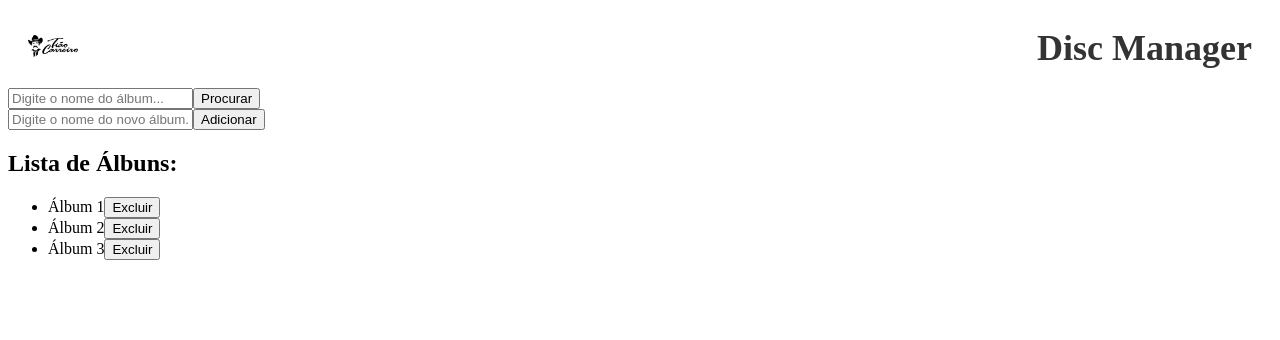
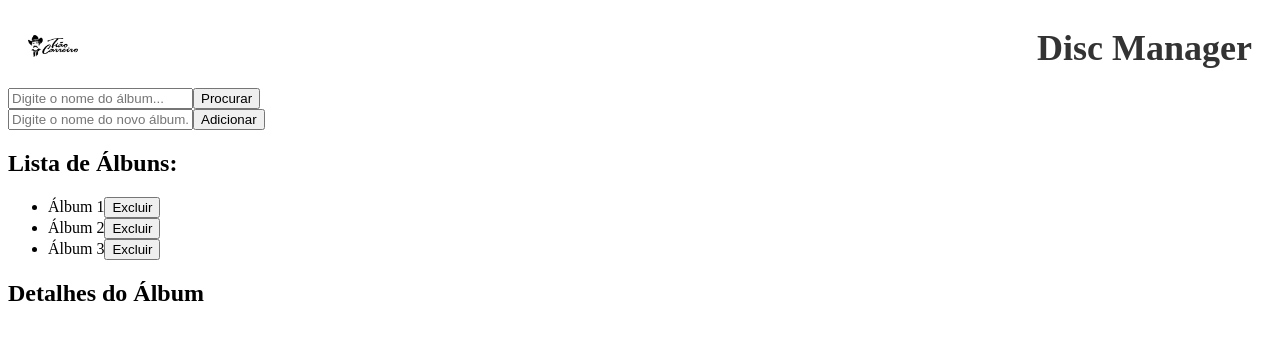
Before and after one commit to JeanSilva08/supliu-disc-manager, a React (Create React App) app: page / in a window 1280 px wide. Shown: the top 340 px of the page. Built offline with nearby package versions, Linux system fonts and the light colour scheme.

Commit message:
AlbumDetails component

```diff
--- a/src/App.js
+++ b/src/App.js
@@ -1,7 +1,9 @@
+// src/App.js
 import React, { useState } from 'react';
 import NavBar from './components/NavBar';
 import SearchBar from './components/SearchBar';
 import AddAlbumForm from './components/AddAlbumForm';
+import AlbumDetails from './components/AlbumDetails';
 
 const App = () => {
   const [albums, setAlbums] = useState([
@@ -10,18 +12,22 @@ const App = () => {
     { id: 3, name: 'Álbum 3' },
   ]);
 
+  const [selectedAlbum, setSelectedAlbum] = useState(null);
+
   const handleSearch = (keyword) => {
-    // Implemente a lógica de busca aqui, se necessário
-    // ...
+
   };
 
   const handleAddAlbum = (albumName) => {
-    // Implemente a lógica para adicionar álbuns aqui, se necessário
-    // ...
+
   };
 
   const handleDeleteAlbum = (albumId) => {
     setAlbums((prevAlbums) => prevAlbums.filter((album) => album.id !== albumId));
+
+    if (selectedAlbum && selectedAlbum.id === albumId) {
+      setSelectedAlbum(null);
+    }
   };
 
   return (
@@ -33,13 +39,14 @@ const App = () => {
         <h2>Lista de Álbuns:</h2>
         <ul>
           {albums.map((album) => (
-            <li key={album.id}>
+            <li key={album.id} onClick={() => setSelectedAlbum(album)}>
               {album.name}
               <button onClick={() => handleDeleteAlbum(album.id)}>Excluir</button>
             </li>
           ))}
         </ul>
       </div>
+      <AlbumDetails album={selectedAlbum} /> {/* Passa o álbum selecionado para o componente AlbumDetails */}
     </div>
   );
 };
--- /dev/null
+++ b/src/components/AlbumDetails.js
@@ -0,0 +1,17 @@
+import React from 'react';
+
+const AlbumDetails = ({ album }) => {
+  return (
+    <div className="album-details">
+      <h2>Detalhes do Álbum</h2>
+      {album && (
+        <div>
+          <h3>{album.name}</h3>
+          {/* Adicione aqui outras informações do álbum, se necessário */}
+        </div>
+      )}
+    </div>
+  );
+};
+
+export default AlbumDetails;
```
